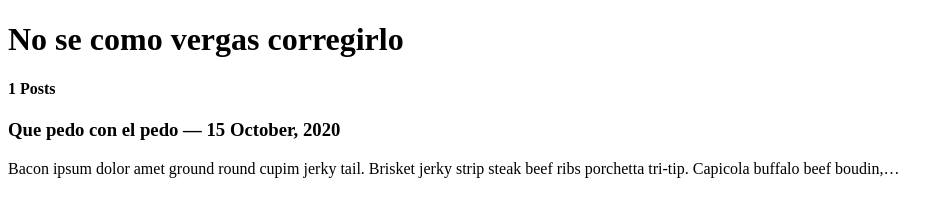
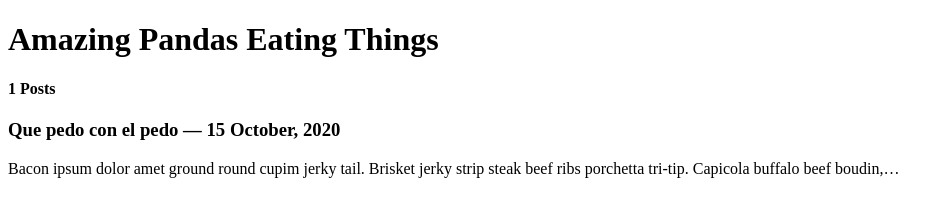
Before and after one commit to agtz92/netlifytry2, a Gatsby site: page / in a window 1280 px wide. Shown: the whole page, without its empty margins (0-938 px from the left). Built offline with nearby package versions, Linux system fonts and the light colour scheme; Gatsby itself is replaced by a stand-in of ours.

Commit message:
Update index.js

```diff
--- a/src/pages/index.js
+++ b/src/pages/index.js
@@ -7,15 +7,14 @@ export default function Home({ data }) {
   return (
       <div>
         <h1>
-        No se como vergas corregirlo
+          Amazing Pandas Eating Things
         </h1>
         <h4>{data.allMarkdownRemark.totalCount} Posts</h4>
         {data.allMarkdownRemark.edges.map(({ node }) => (
           <div key={node.id}>
-          <h3            >
+            <h3>
               {node.frontmatter.title}{" "}
-            <span
-            >
+              <span>
                 — {node.frontmatter.date}
               </span>
             </h3>
```
Lines whose indentation alone changed are shown as unchanged.
